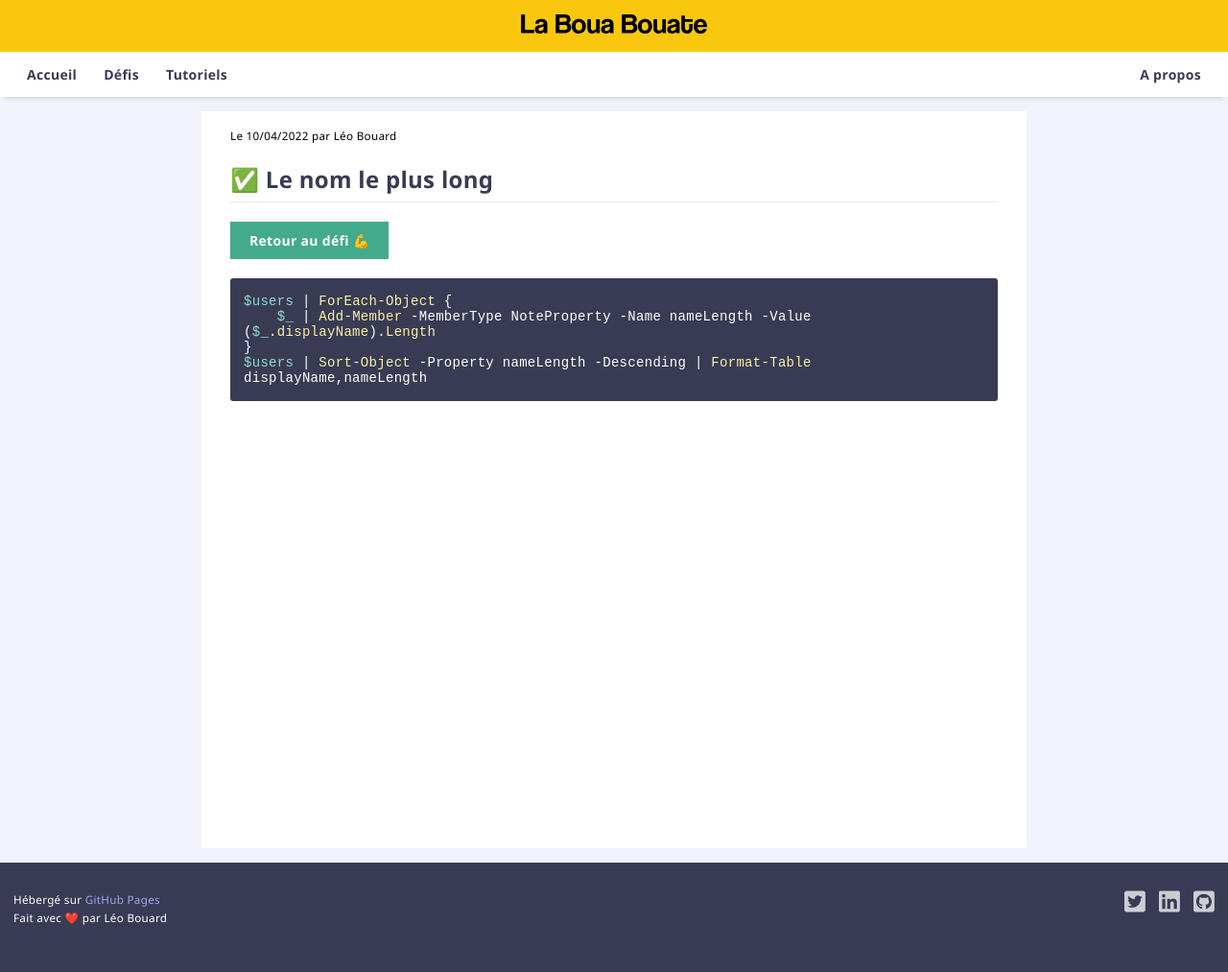
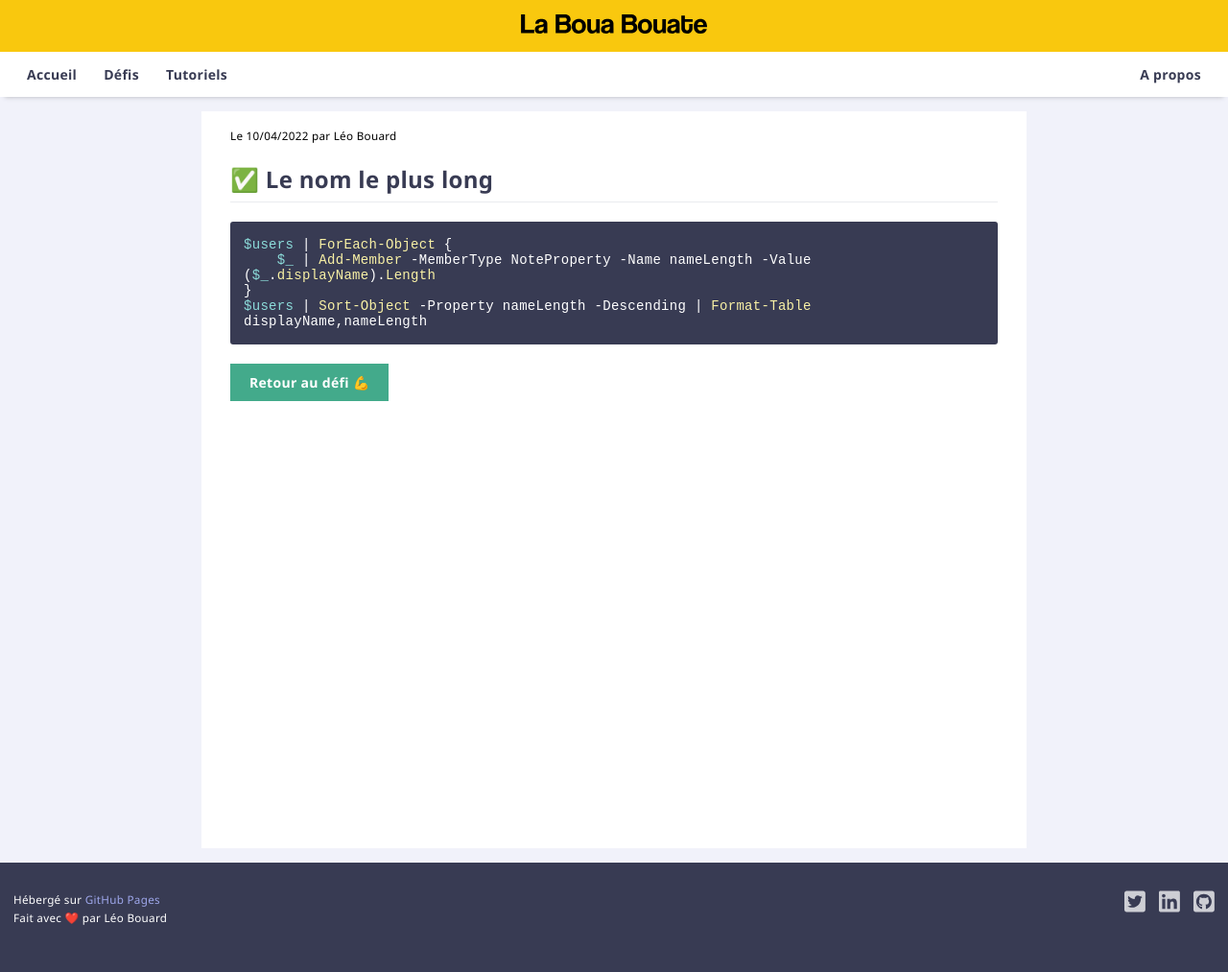
Before and after one commit to leobouard/leobouard.github.io, a Jekyll site: the page built from _posts/2022-04-10-le-nom-le-plus-long-soluce.md, in a window 1280 px wide. Shown: the whole page at 96% size. Built offline with Jekyll 4.4.1, drawn with Linux system fonts in a browser that asks for light colours.

Commit message:
Update post.html

```diff
--- a/_layouts/post.html
+++ b/_layouts/post.html
@@ -12,12 +12,6 @@ layout: default
 
 <h1>{{ page.title }}</h1>
 
-{% if page.id contains "-soluce" %}
-    <div class="button" style="text-align: left;">
-        <a href="{{ page.id | replace: "-soluce","" }}">Retour au défi 💪</a>
-    </div>
-{% endif %}
-
 {{ content }}
 
 {% if page.tags contains "challenges" %}
@@ -25,3 +19,9 @@ layout: default
         <a href="{{ page.id }}-soluce" style="background-color: #43aa8b;">Voir la solution 💡</a>
     </div>
 {% endif %}
+
+{% if page.id contains "-soluce" %}
+    <div class="button" style="text-align: left;">
+        <a href="{{ page.id | replace: "-soluce","" }}">Retour au défi 💪</a>
+    </div>
+{% endif %}
```
